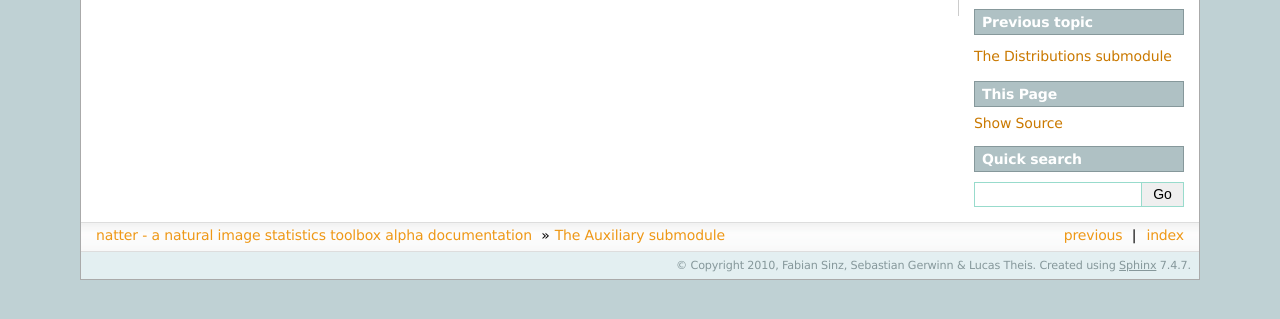
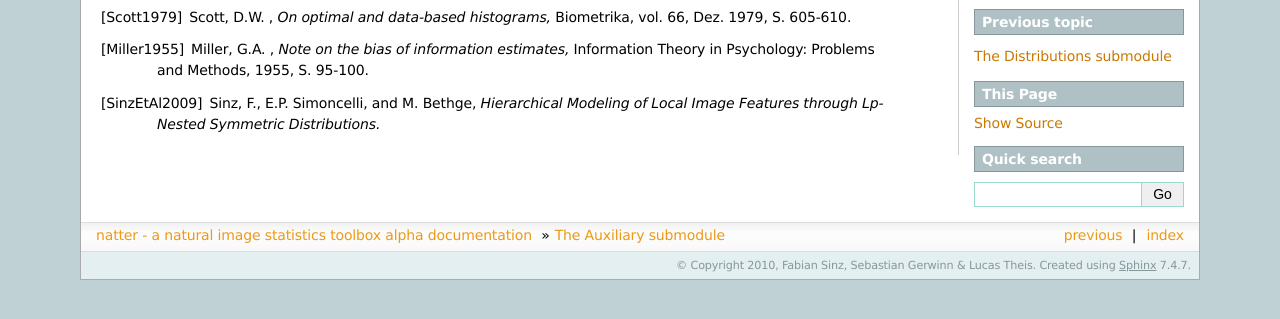
Before and after one commit to fabiansinz/natter, a Sphinx documentation site: the page built from doc/source/Auxiliary.rst, in a window 1280 px wide, cut to the strip 184-503 px from the top of the page. Built offline with Sphinx 7.4.7, drawn with Linux system fonts in a browser that asks for light colours; formulas are drawn with MathJax 3.

```diff
--- a/doc/source/Auxiliary.rst
+++ b/doc/source/Auxiliary.rst
@@ -3,3 +3,7 @@ The Auxiliary submodule
 
 
 .. automodule:: natter.Auxiliary
+
+.. [Scott1979] Scott, D.W. , *On optimal and data-based histograms,* Biometrika,  vol. 66, Dez. 1979, S. 605-610.
+.. [Miller1955] Miller, G.A. , *Note on the bias of information estimates,* Information Theory in Psychology: Problems and Methods, 1955, S. 95-100.
+.. [SinzEtAl2009] Sinz, F., E.P. Simoncelli, and M. Bethge, *Hierarchical Modeling of Local Image Features through Lp-Nested Symmetric Distributions.*
--- a/doc/source/Auxiliary_Entropy.rst
+++ b/doc/source/Auxiliary_Entropy.rst
@@ -3,8 +3,3 @@ The Entropy submodule
 
 .. automodule:: natter.Auxiliary.Entropy
    :members:	marginalEntropy
-
-
-
-.. [Scott1979] D.W. Scott, *On optimal and data-based histograms,* Biometrika,  vol. 66, Dez. 1979, S. 605-610.
-.. [Miller1955] G.A. Miller, *Note on the bias of information estimates,* Information Theory in Psychology: Problems and Methods, 1955, S. 95-100.
```
Also changed, not shown: doc/source/Auxiliary_LpNestedFunction.rst (added, +18 -0 lines).
